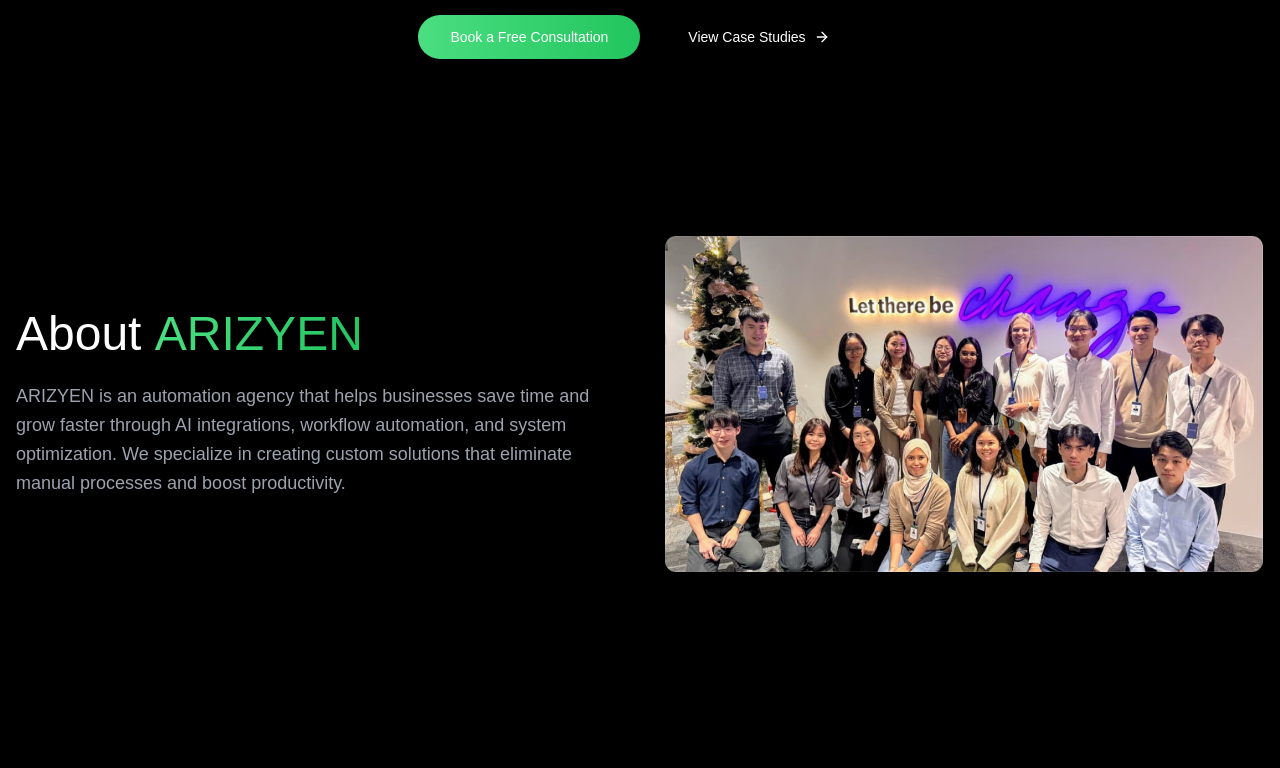
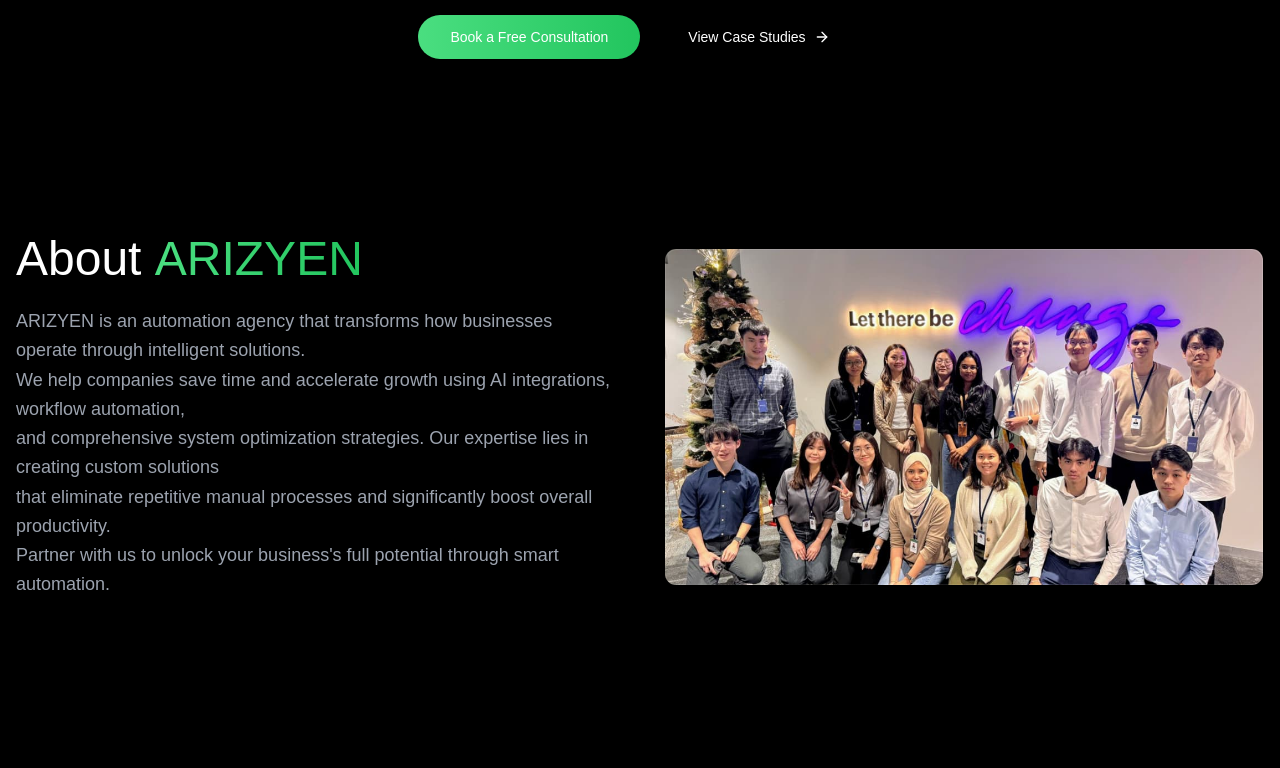
Before and after one commit to aarizfir21/crypto-trade-template-9395, a React (Vite) app: page / in a window 1280 px wide. Shown: the part 475-1243 px from the top of the page. Built offline with nearby package versions, Linux system fonts and the light colour scheme; a web font is replaced by a local one.

Commit message:
Adjust About paragraph alignment

```diff
--- a/src/pages/Index.tsx
+++ b/src/pages/Index.tsx
@@ -92,9 +92,13 @@ const Index = () => {
               initial={{ opacity: 0, y: 20 }}
               animate={{ opacity: 1, y: 0 }}
               transition={{ delay: 0.1, duration: 0.5 }}
-              className="text-lg text-gray-400 leading-relaxed"
+              className="text-lg text-gray-400 leading-relaxed text-left"
             >
-              ARIZYEN is an automation agency that helps businesses save time and grow faster through AI integrations, workflow automation, and system optimization. We specialize in creating custom solutions that eliminate manual processes and boost productivity.
+              ARIZYEN is an automation agency that transforms how businesses operate through intelligent solutions.<br/>
+              We help companies save time and accelerate growth using AI integrations, workflow automation,<br/>
+              and comprehensive system optimization strategies. Our expertise lies in creating custom solutions<br/>
+              that eliminate repetitive manual processes and significantly boost overall productivity.<br/>
+              Partner with us to unlock your business's full potential through smart automation.
             </motion.p>
           </div>
 
```
